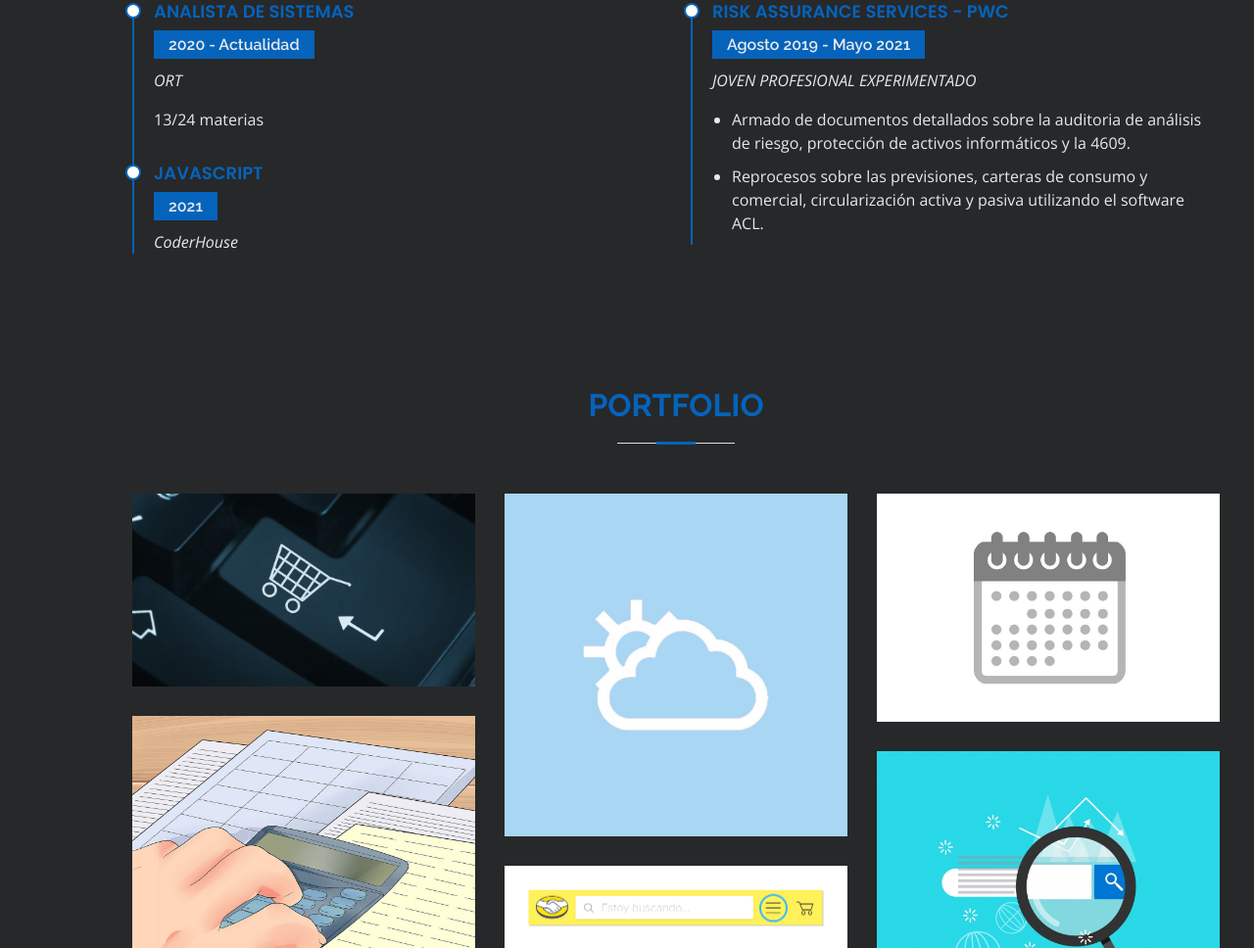
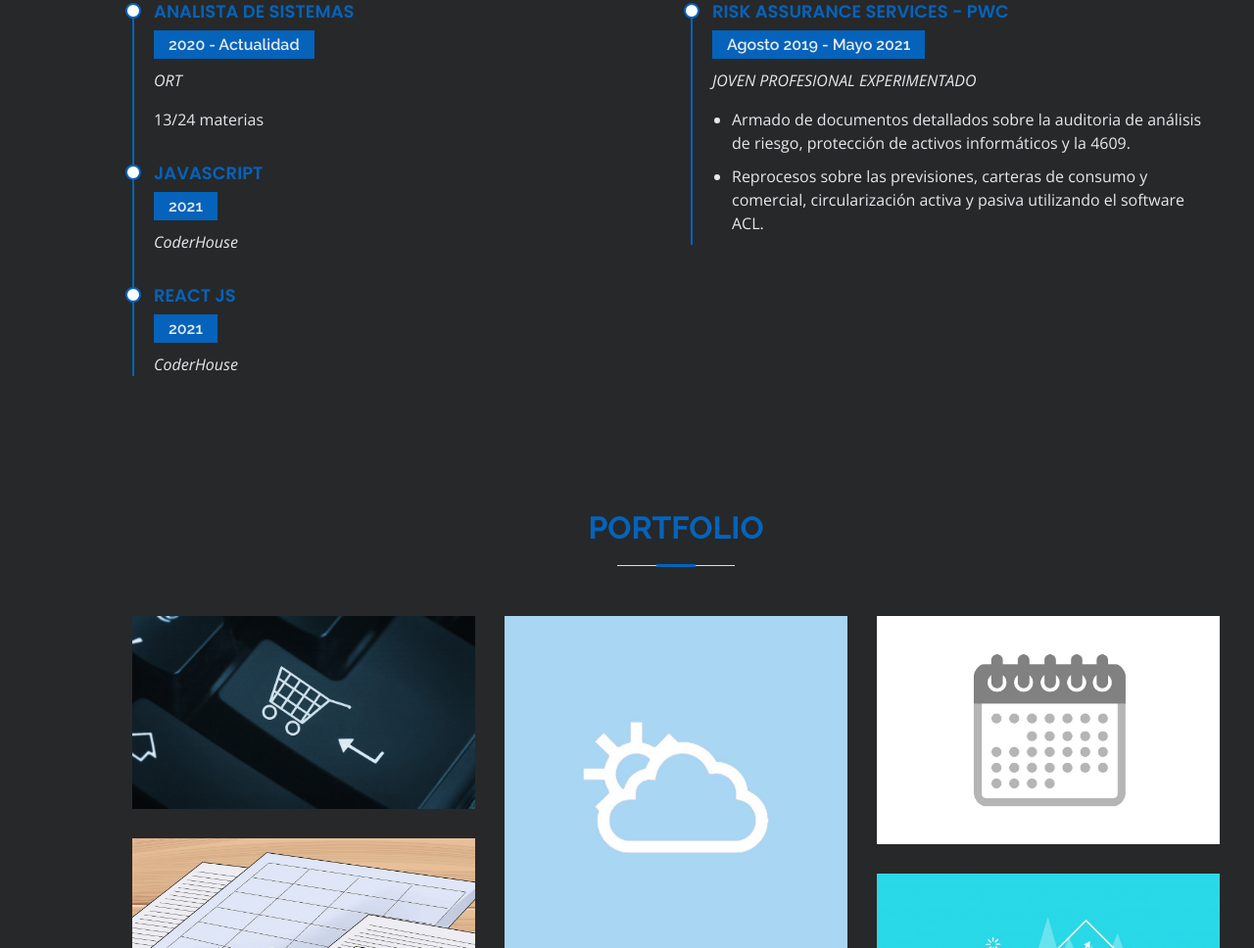
Before and after one commit to gianscapin/portfolio, a plain HTML site: page index.html in a window 1280 px wide. Shown: the part 2048-3016 px from the top of the page at 98% size. Drawn offline with nearby package versions, Linux system fonts and the light colour scheme.

Commit message:
curso agregado

```diff
--- a/index.html
+++ b/index.html
@@ -184,6 +184,11 @@
               <h5>2021</h5>
               <p><em>CoderHouse</em></p>
             </div>
+            <div class="resume-item">
+              <h4>React Js</h4>
+              <h5>2021</h5>
+              <p><em>CoderHouse</em></p>
+            </div>
           </div>
           <div class="col-lg-6">
             <h3 class="resume-title">EXPERIENCIA PROFESIONAL</h3>
```
